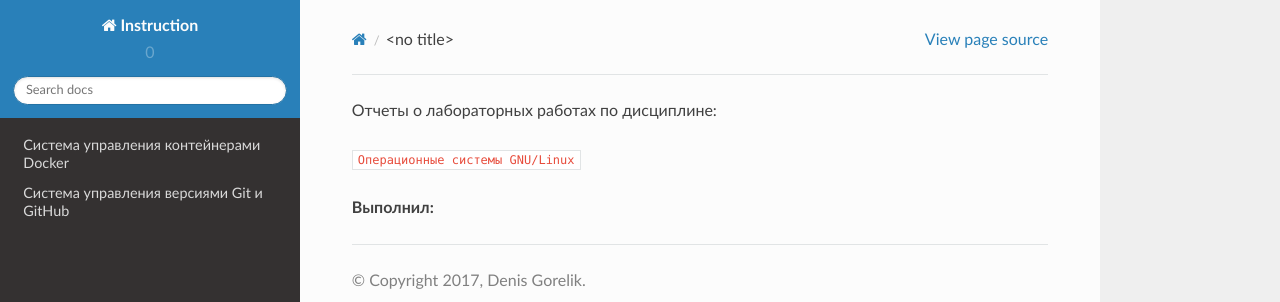
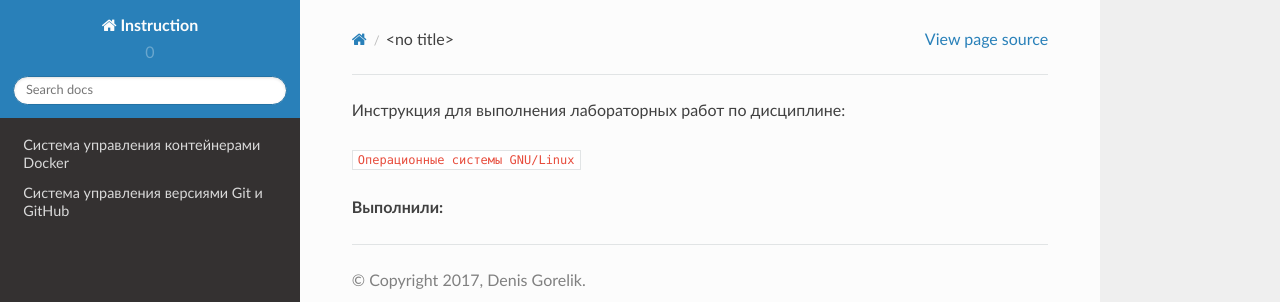
Before and after one commit to den5509/inst_part1_part2, a Sphinx documentation site: the page built from docs/report_structure/000_goal.rst, in a window 1280 px wide. Shown: the top 302 px of the page. Built offline with Sphinx 7.4.7 and the Read the Docs theme 2.0.0, drawn with Linux system fonts in a browser that asks for light colours.

Commit message:
Update 000_goal.rst

```diff
--- a/docs/report_structure/000_goal.rst
+++ b/docs/report_structure/000_goal.rst
@@ -1,5 +1,5 @@
-Отчеты о лабораторных работах по дисциплине:
+Инструкция для выполнения лабораторных работ по дисциплине:
 
 ``Операционные системы GNU/Linux``
 
-**Выполнил:**
+**Выполнили:**
```
